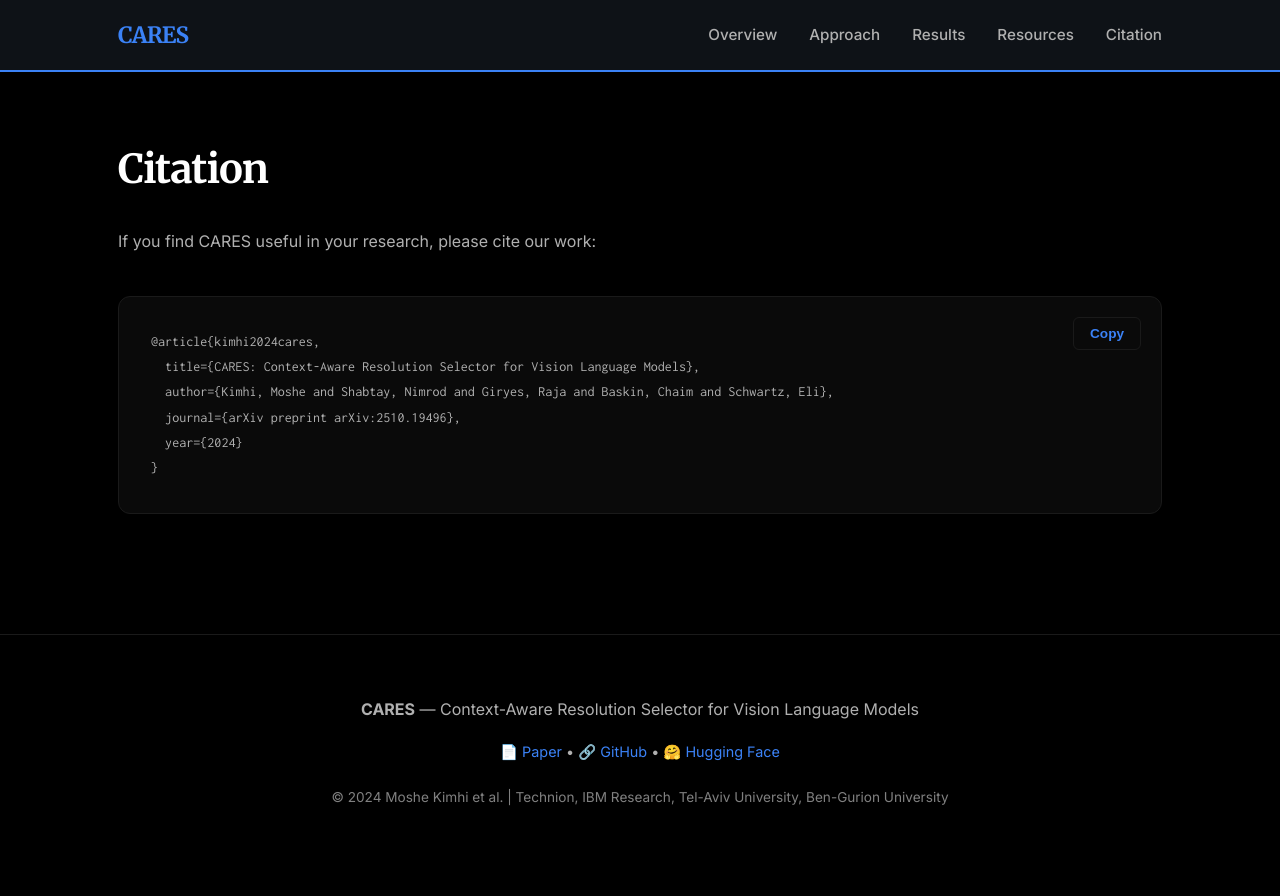
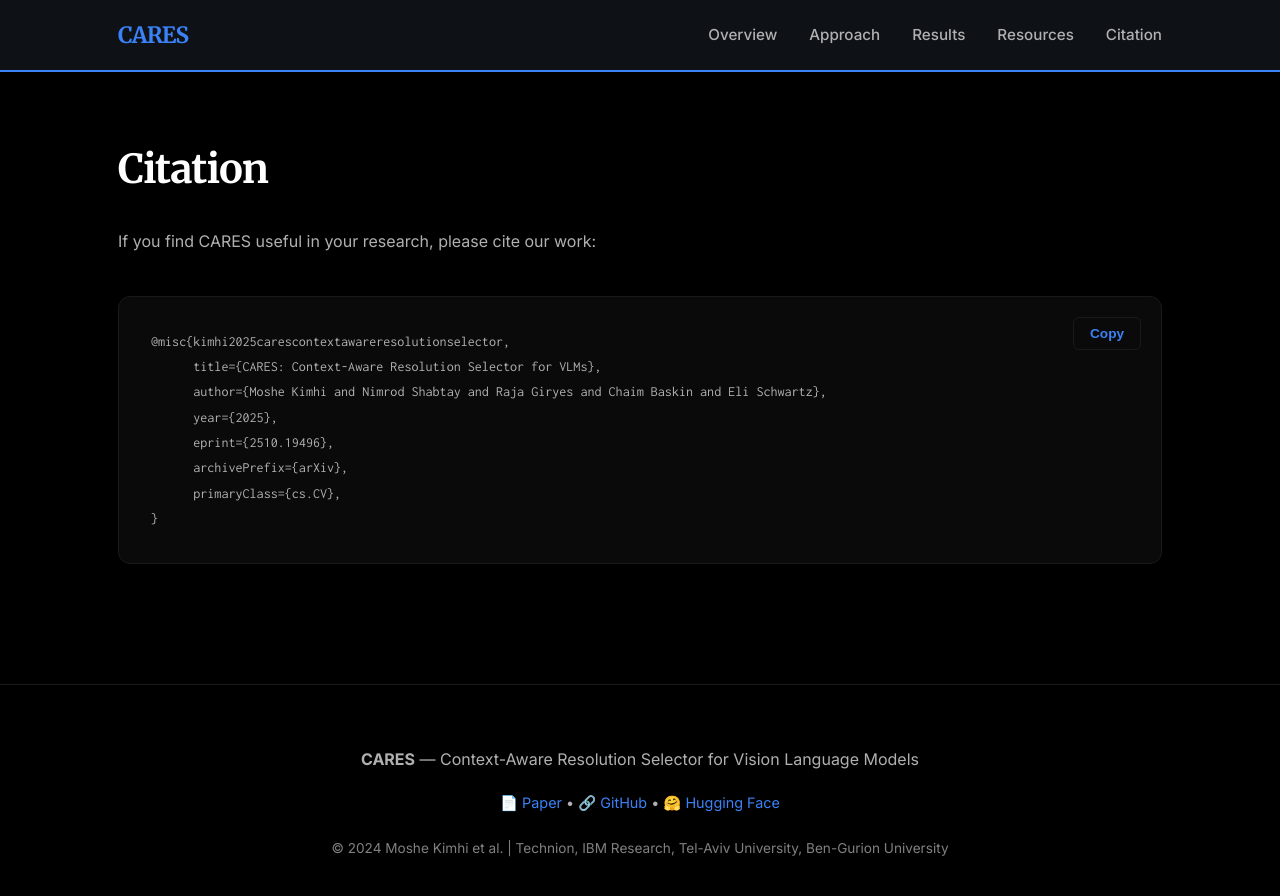
Before and after one commit to mkimhi/mkimhi.github.io, a Jekyll site: the page CARES/index.html, which Jekyll copies as it is, in a window 1280 px wide and 900 px high, scrolled down 6394 px. Shown: the top 896 px of the window. Built offline with Jekyll 4.4.1, drawn with Linux system fonts in a browser that asks for light colours; before the commit the page ends 7244 px from its top, so only the background shows below that.

Commit message:
Update citation to proper arXiv format

```diff
--- a/CARES/index.html
+++ b/CARES/index.html
@@ -691,11 +691,13 @@ footer a:hover { color: var(--accent); }
 
     <div class="cite-block">
       <button class="copy-btn" onclick="copyToClipboard()">Copy</button>
-      <pre>@article{kimhi2024cares,
-  title={CARES: Context-Aware Resolution Selector for Vision Language Models},
-  author={Kimhi, Moshe and Shabtay, Nimrod and Giryes, Raja and Baskin, Chaim and Schwartz, Eli},
-  journal={arXiv preprint arXiv:2510.19496},
-  year={2024}
+      <pre>@misc{kimhi2025carescontextawareresolutionselector,
+      title={CARES: Context-Aware Resolution Selector for VLMs},
+      author={Moshe Kimhi and Nimrod Shabtay and Raja Giryes and Chaim Baskin and Eli Schwartz},
+      year={2025},
+      eprint={2510.19496},
+      archivePrefix={arXiv},
+      primaryClass={cs.CV},
 }</pre>
     </div>
   </div>
```
